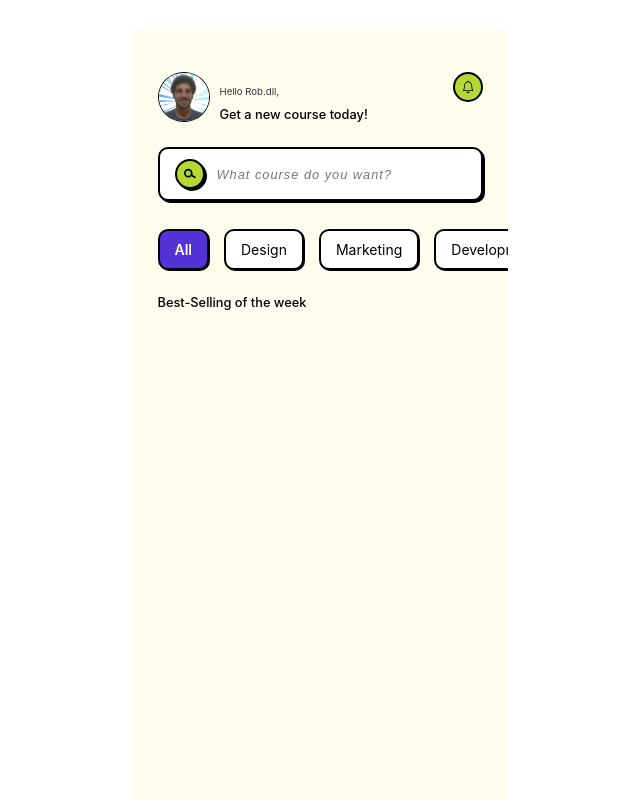
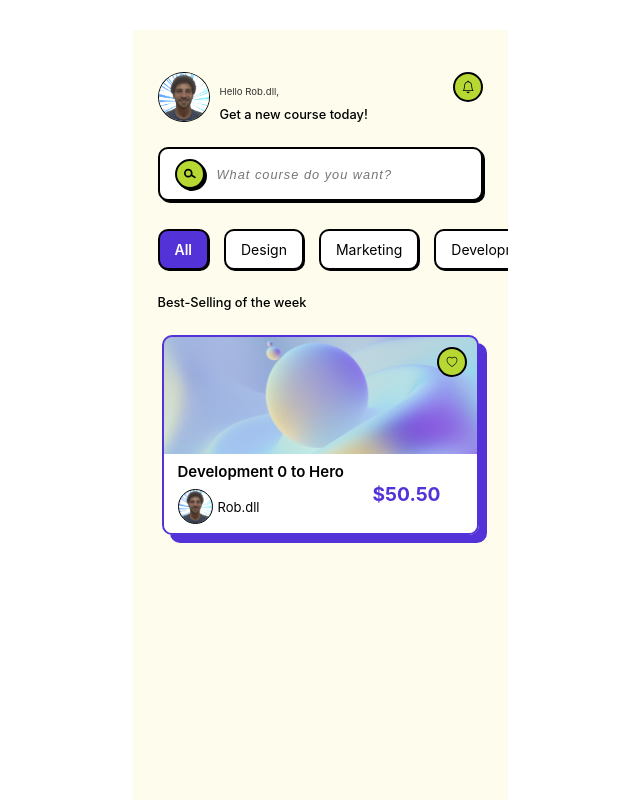
Before and after one commit to robdll/neobrutalist-courseshop, a Next.js app: page / in a window 1280 px wide. Shown: the whole page, without its empty margins (320-960 px from the left). Built offline with nearby package versions, Linux system fonts and the light colour scheme.

Commit message:
adds featured content

```diff
--- /dev/null
+++ b/components/Featured.js
@@ -0,0 +1,21 @@
+import styles from "../styles/Featured.module.scss";
+import RoundBtn from "./RoundBtn";
+import Image from "next/image";
+
+export default function Featured() {
+  return (
+    <div className={styles.container}>
+      <span className={styles.likeBtn}>
+        <RoundBtn icon="/heart.svg"></RoundBtn>
+      </span>
+      <span className={styles.flexer}></span>
+      <article className={styles.infoBox}>
+        <span className={styles.infoTitle}>Development 0 to Hero</span>
+        <span className={styles.avatar}></span>
+
+        <span className={styles.infoAuthor}>Rob.dll</span>
+        <span className={styles.infoPrice}>$50.50</span>
+      </article>
+    </div>
+  );
+}
--- a/pages/index.js
+++ b/pages/index.js
@@ -3,7 +3,7 @@ import Seo from "../components/Seo";
 import AppNav from "../components/AppNav";
 import AppSearch from "../components/AppSearch";
 import Categories from "../components/Categories";
-// import Featured from "../components/Featured";
+import Featured from "../components/Featured";
 // import Releases from "../components/Releases";
 
 export default function Home() {
@@ -15,8 +15,8 @@ export default function Home() {
         <AppSearch />
         <Categories />
         <span className={styles.featuredTitle}>Best-Selling of the week</span>
+        <Featured />
         {/*
-        <Featured />
         <Releases />
         */}
       </main>
--- /dev/null
+++ b/styles/Featured.module.scss
@@ -0,0 +1,69 @@
+.container {
+  height: 200px;
+  background-image: url("/featured.png");
+  background-position-y: -50px;
+  background-size: cover;
+  border: 2px solid var(--color-violet);
+  box-shadow: 8px 8px 0px #5332d8;
+  border-radius: 10px;
+  margin-top: 25px;
+  width: calc(100% - 8px);
+  display: flex;
+  flex-direction: column;
+  overflow: hidden;
+}
+
+.likeBtn {
+  align-self: flex-end;
+  margin: 10px;
+}
+
+.flexer {
+  flex: 1;
+}
+
+.infoBox {
+  min-height: 65px;
+  background-color: var(--color-white);
+  padding: 9px 14px;
+  display: grid;
+  grid-template-columns: 40px 1fr 90px;
+  grid-template-rows: auto 1fr;
+  cursor: pointer;
+}
+
+.infoTitle {
+  grid-column: 1/3;
+  font-size: 15px;
+  font-weight: 600;
+  line-height: 18px;
+  align-self: center;
+  margin-bottom: 8px;
+}
+
+.infoPrice {
+  grid-column: 3 / -1;
+  grid-row: 1 / -1;
+  color: var(--color-violet);
+  align-self: center;
+  font-size: 1.2rem;
+  font-weight: 700;
+}
+
+.infoAuthor {
+  font-size: 13px;
+  align-self: center;
+}
+
+.avatar {
+  width: 35px;
+  height: 35px;
+  border: 1px solid #000;
+  background-image: url("/avatar.png");
+  background-size: contain;
+  border-radius: 50%;
+  overflow: hidden;
+  display: flex;
+  align-items: center;
+  justify-content: center;
+}
```
